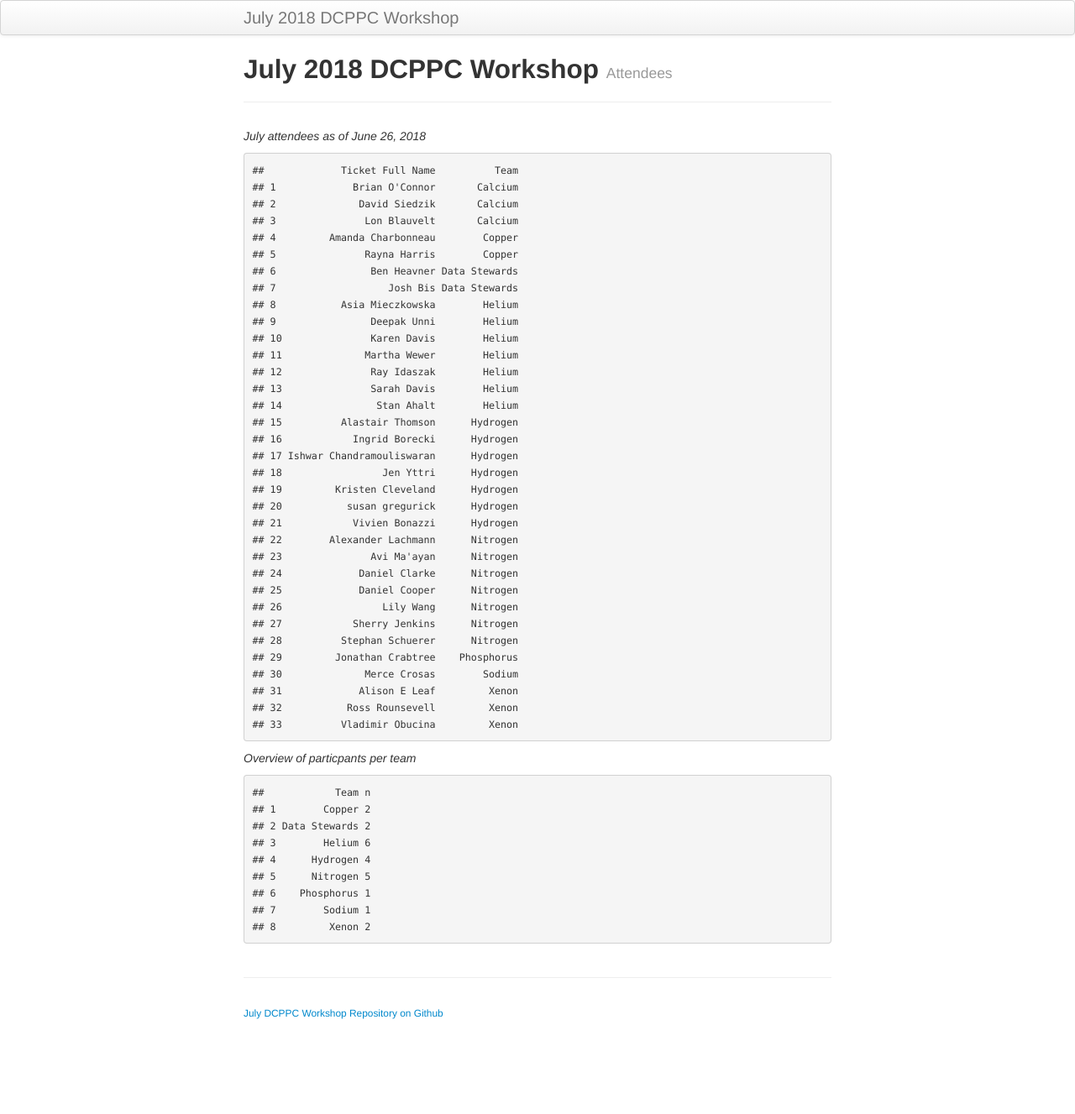
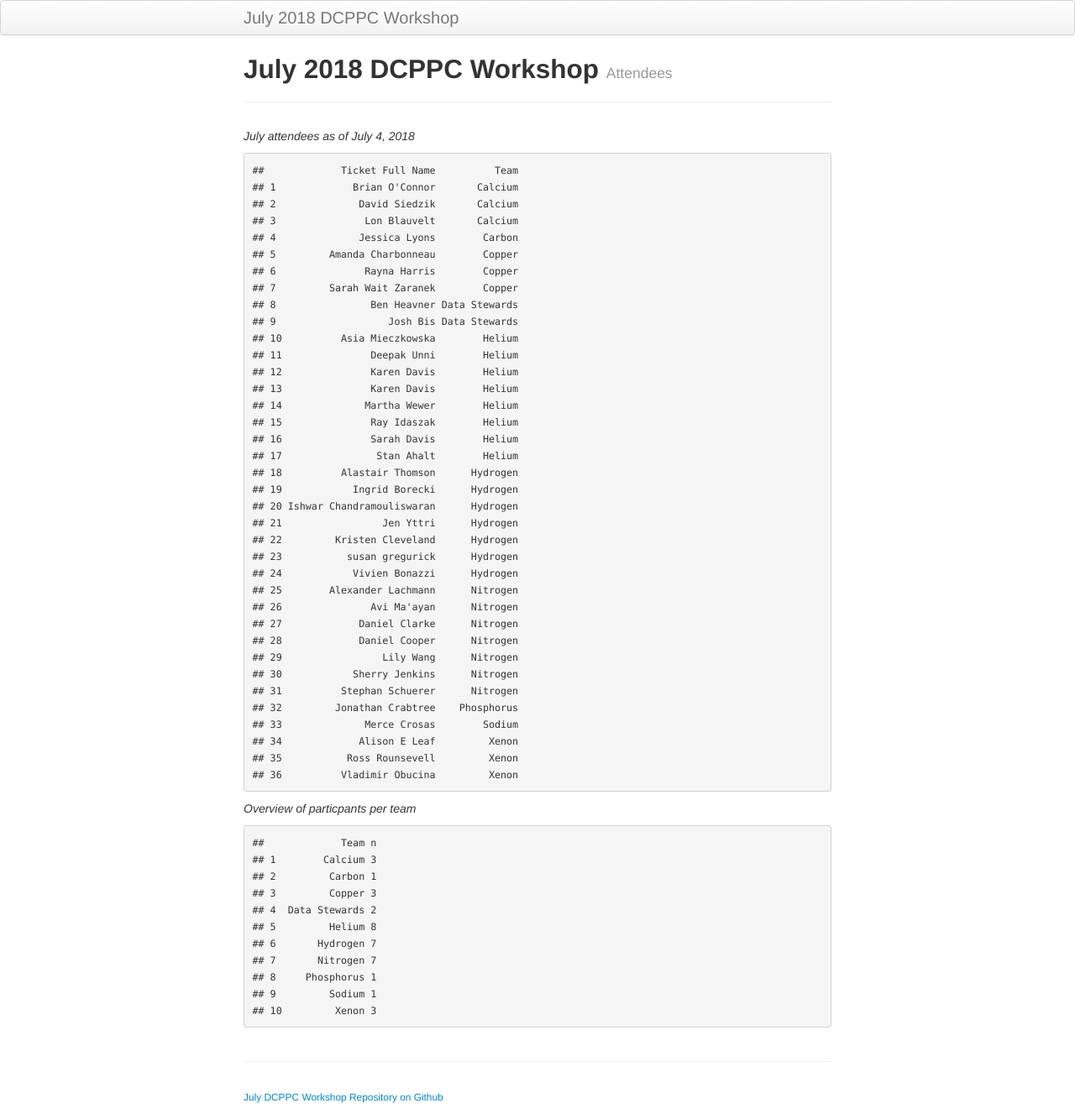
Before and after one commit to dcppc/2018-july-workshop, a Jekyll site: the page built from docs/attendees.md, in a window 1280 px wide. Shown: the whole page at 84% size. Built offline with Jekyll 4.4.1, drawn with Linux system fonts in a browser that asks for light colours; before the commit the page ends 1227 px from its top, so only the background shows below that.

Commit message:
add 3 participants

```diff
--- a/docs/attendees.md
+++ b/docs/attendees.md
@@ -4,53 +4,57 @@ title: July 2018 DCPPC Workshop
 tagline: Attendees
 ---
 
-_July attendees as of June 26, 2018_
-
+_July attendees as of July 4, 2018_
 
     ##             Ticket Full Name          Team
     ## 1             Brian O'Connor       Calcium
     ## 2              David Siedzik       Calcium
     ## 3               Lon Blauvelt       Calcium
-    ## 4         Amanda Charbonneau        Copper
-    ## 5               Rayna Harris        Copper
-    ## 6                Ben Heavner Data Stewards
-    ## 7                   Josh Bis Data Stewards
-    ## 8           Asia Mieczkowska        Helium
-    ## 9                Deepak Unni        Helium
-    ## 10               Karen Davis        Helium
-    ## 11              Martha Wewer        Helium
-    ## 12               Ray Idaszak        Helium
-    ## 13               Sarah Davis        Helium
-    ## 14                Stan Ahalt        Helium
-    ## 15          Alastair Thomson      Hydrogen
-    ## 16            Ingrid Borecki      Hydrogen
-    ## 17 Ishwar Chandramouliswaran      Hydrogen
-    ## 18                 Jen Yttri      Hydrogen
-    ## 19         Kristen Cleveland      Hydrogen
-    ## 20           susan gregurick      Hydrogen
-    ## 21            Vivien Bonazzi      Hydrogen
-    ## 22        Alexander Lachmann      Nitrogen
-    ## 23               Avi Ma'ayan      Nitrogen
-    ## 24             Daniel Clarke      Nitrogen
-    ## 25             Daniel Cooper      Nitrogen
-    ## 26                 Lily Wang      Nitrogen
-    ## 27            Sherry Jenkins      Nitrogen
-    ## 28          Stephan Schuerer      Nitrogen
-    ## 29         Jonathan Crabtree    Phosphorus
-    ## 30              Merce Crosas        Sodium
-    ## 31             Alison E Leaf         Xenon
-    ## 32           Ross Rounsevell         Xenon
-    ## 33          Vladimir Obucina         Xenon
+    ## 4              Jessica Lyons        Carbon
+    ## 5         Amanda Charbonneau        Copper
+    ## 6               Rayna Harris        Copper
+    ## 7         Sarah Wait Zaranek        Copper
+    ## 8                Ben Heavner Data Stewards
+    ## 9                   Josh Bis Data Stewards
+    ## 10          Asia Mieczkowska        Helium
+    ## 11               Deepak Unni        Helium
+    ## 12               Karen Davis        Helium
+    ## 13               Karen Davis        Helium
+    ## 14              Martha Wewer        Helium
+    ## 15               Ray Idaszak        Helium
+    ## 16               Sarah Davis        Helium
+    ## 17                Stan Ahalt        Helium
+    ## 18          Alastair Thomson      Hydrogen
+    ## 19            Ingrid Borecki      Hydrogen
+    ## 20 Ishwar Chandramouliswaran      Hydrogen
+    ## 21                 Jen Yttri      Hydrogen
+    ## 22         Kristen Cleveland      Hydrogen
+    ## 23           susan gregurick      Hydrogen
+    ## 24            Vivien Bonazzi      Hydrogen
+    ## 25        Alexander Lachmann      Nitrogen
+    ## 26               Avi Ma'ayan      Nitrogen
+    ## 27             Daniel Clarke      Nitrogen
+    ## 28             Daniel Cooper      Nitrogen
+    ## 29                 Lily Wang      Nitrogen
+    ## 30            Sherry Jenkins      Nitrogen
+    ## 31          Stephan Schuerer      Nitrogen
+    ## 32         Jonathan Crabtree    Phosphorus
+    ## 33              Merce Crosas        Sodium
+    ## 34             Alison E Leaf         Xenon
+    ## 35           Ross Rounsevell         Xenon
+    ## 36          Vladimir Obucina         Xenon
 
 
 _Overview of particpants per team_
 
-    ##            Team n
-    ## 1        Copper 2
-    ## 2 Data Stewards 2
-    ## 3        Helium 6
-    ## 4      Hydrogen 4
-    ## 5      Nitrogen 5
-    ## 6    Phosphorus 1
-    ## 7        Sodium 1
-    ## 8         Xenon 2
+    ##             Team n
+    ## 1        Calcium 3
+    ## 2         Carbon 1
+    ## 3         Copper 3
+    ## 4  Data Stewards 2
+    ## 5         Helium 8
+    ## 6       Hydrogen 7
+    ## 7       Nitrogen 7
+    ## 8     Phosphorus 1
+    ## 9         Sodium 1
+    ## 10         Xenon 3
```
